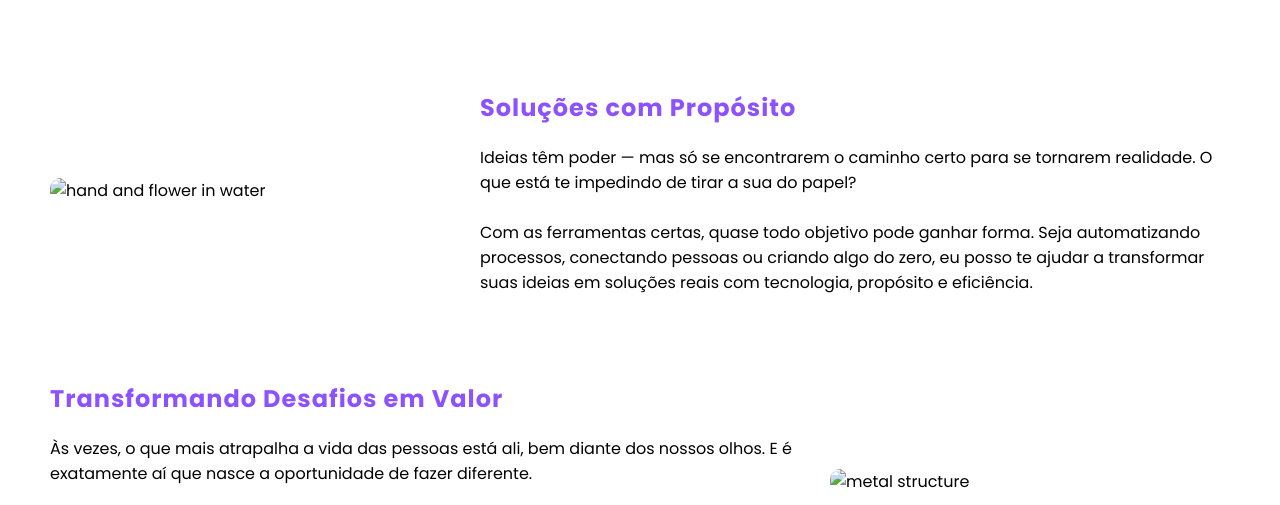
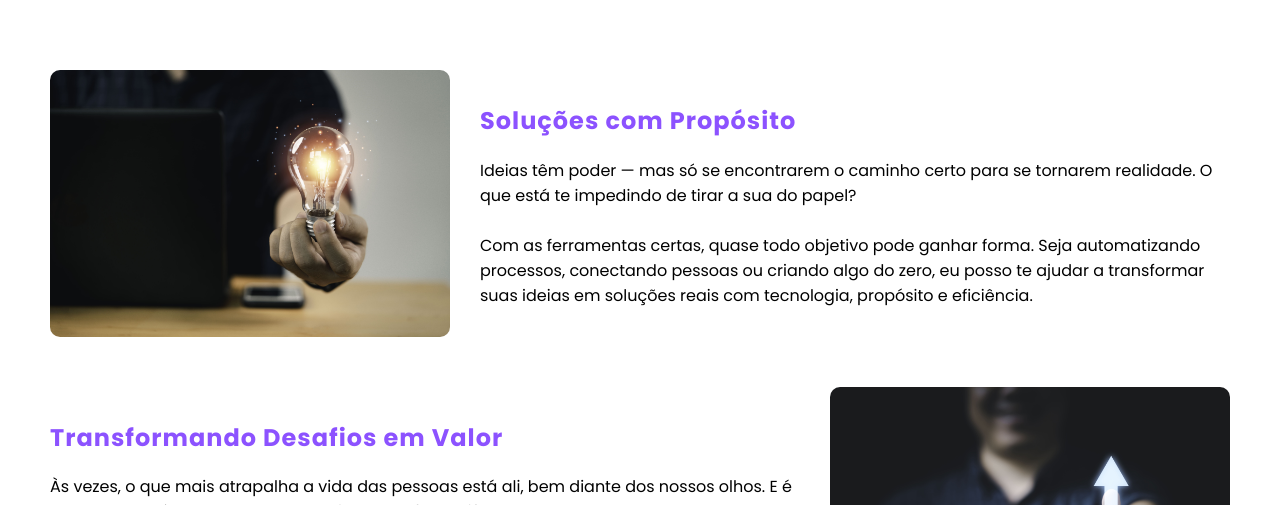
Before and after one commit to wilksonccp/wilksonccp.github.io, a plain HTML site: page index.html in a window 1280 px wide. Shown: the part 447-952 px from the top of the page. Drawn offline with Linux system fonts and the light colour scheme.

Commit message:
solucionado bug das imagens

```diff
--- a/index.html
+++ b/index.html
@@ -23,8 +23,8 @@
       <div class="left card">
         <img
           class="tile-image"
-          src="./assets/images/mao-de-empresario-segurando-lampada-com-luz-brilhante-para-pensamento-criativo-criativo-para-inspiracao-e-inovacao-com-conceito-de-rede.jpg"
-          alt="hand and flower in water"
+          src="./assets/images/Solucao.jpg"
+          alt="mao de empresario segurando lampada com luz brilhante"
         />
         <div>
           <h2 class="card-title">Soluções com Propósito</h2>
@@ -39,8 +39,8 @@
       <div class="right card">
         <img
           class="tile-image"
-          src="./assets/images/empresario-tocando-seta-crescente-brilhante-para-lucro-de-negocios-e-conceito-de-crescimento-de-investimento.jpg"
-          alt="metal structure"
+          src="./assets/images/valor.jpg"
+          alt="empresario tocando seta crescente brilhantepara"
         />
         <div>
           <h2 class="card-title">Transformando Desafios em Valor</h2>
@@ -49,7 +49,6 @@
             <br><br>
             Não importa qual seja o seu desafio — se ele existe, ele pode ser superado. Tudo começa com um novo olhar, e eu estou aqui para ajudar você a transformar obstáculos em valor com soluções inteligentes e sob medida.
           </p>
-
         </div>
       </div>
     </div>
```
